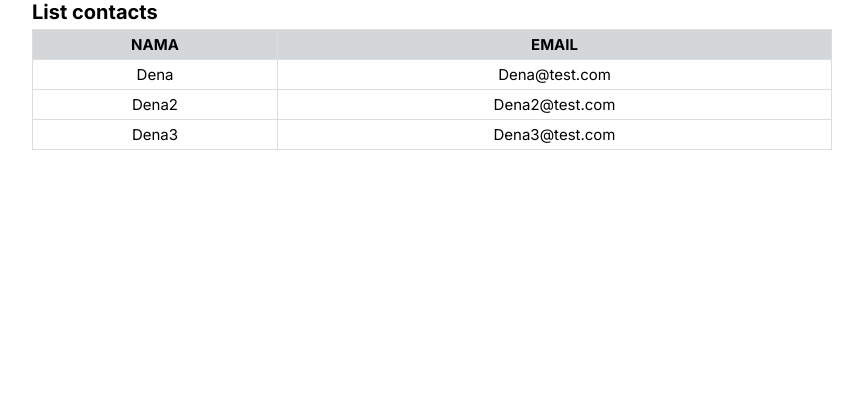
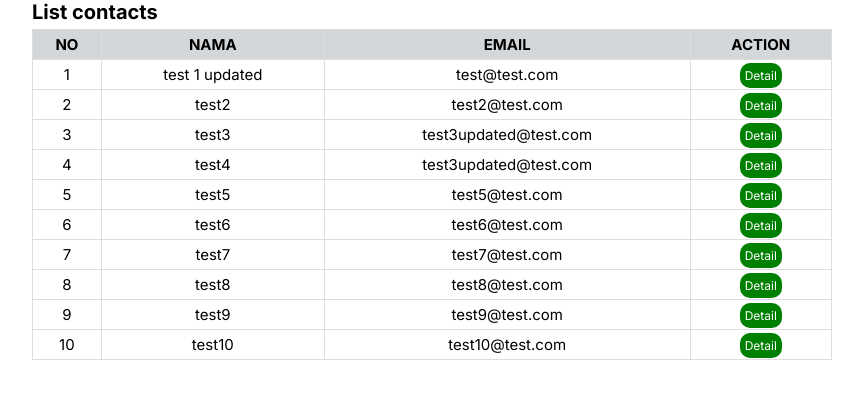
Before and after one commit to devden7/BootcampBatch13-Geeksfarm-Dena, a Node server app: page /contact in a window 1280 px wide. Shown: the part 40-439 px from the top of the page, without its empty margins (208-1071 px from the left). Run offline with Node 20, Linux system fonts and the light colour scheme; some libraries are stand-ins or nearby versions.

Commit message:
feat: add contact detail page

```diff
--- a/express.js
+++ b/express.js
@@ -1,11 +1,21 @@
 const express = require('express');
 const expressLayouts = require('express-ejs-layouts');
+const morgan = require('morgan');
+const { findData } = require('./models/yargs.model');
 
 const app = express();
 const port = 3000;
 
 app.set('view engine', 'ejs');
 app.use(expressLayouts);
+app.use(express.static('public'));
+app.use(morgan('dev'));
+
+app.use((req, res, next) => {
+  console.log('Time:', Date.now());
+  next();
+});
+
 app.get('/', (req, res) => {
   res.render('index', {
     title: 'Home page',
@@ -13,21 +23,25 @@ app.get('/', (req, res) => {
 });
 
 app.get('/contact', (req, res) => {
-  const cont = [
-    {
-      name: 'Dena',
-      email: 'Dena@test.com',
-    },
-    {
-      name: 'Dena2',
-      email: 'Dena2@test.com',
-    },
-    {
-      name: 'Dena3',
-      email: 'Dena3@test.com',
-    },
-  ];
-  res.render('contact', { title: 'Contact page', cont });
+  const data = findData();
+
+  res.render('contact', { title: 'Contact page', cont: data });
+});
+
+app.get('/contactDetail/:name', (req, res) => {
+  const params = req.params;
+  const data = findData();
+
+  const item = data.find((value) => value.name === params.name);
+  if (!item) {
+    return res.redirect('/notFound');
+  }
+  console.log(item);
+  res.render('contactDetail', {
+    title: 'Contact Detail',
+    name: params,
+    data: item,
+  });
 });
 
 app.get('/about', (req, res) => {
--- a/package.json
+++ b/package.json
@@ -14,6 +14,7 @@
     "ejs": "^3.1.10",
     "express": "^4.21.2",
     "express-ejs-layouts": "^2.5.1",
+    "morgan": "^1.10.0",
     "validator": "^13.12.0",
     "yargs": "^17.7.2"
   }
--- a/views/contact.ejs
+++ b/views/contact.ejs
@@ -9,15 +9,26 @@
     <table class="contact-table">
       <thead>
         <tr>
+          <th>No</th>
           <th>Nama</th>
           <th>Email</th>
+          <th>action</th>
         </tr>
       </thead>
       <tbody>
         <% cont.forEach((value, i) => { %>
         <tr>
+          <td><%= i+1 %></td>
           <td><%= value.name %></td>
           <td><%= value.email %></td>
+          <td>
+            <a
+              href="contactDetail/<%= value.name %>"
+              target="_blank"
+              class="btn"
+              >Detail</a
+            >
+          </td>
         </tr>
         <% }) %>
       </tbody>
--- a/views/layout.ejs
+++ b/views/layout.ejs
@@ -75,6 +75,39 @@
         font-weight: bold;
         text-transform: uppercase;
       }
+
+      .about-content {
+        display: flex;
+        justify-content: space-between;
+      }
+
+      .about-content_image {
+        height: 100px;
+        width: 100px;
+        border-radius: 10000px;
+        object-fit: cover;
+      }
+
+      .btn {
+        font-size: 12px;
+        border-radius: 10px;
+        padding: 5px;
+        background-color: green;
+        cursor: pointer;
+        color: white;
+      }
+
+      .btn:hover {
+        background-color: #095609;
+        color: white;
+      }
+
+      .card {
+        padding: 5px;
+        max-width: 40%;
+        box-shadow: 0 4px 8px 0 rgba(0, 0, 0, 0.2);
+        transition: 0.3s;
+      }
     </style>
   </head>
 
```
Also changed, not shown: views/about.ejs (+14 -1 lines), views/contactDetail.ejs (added, +10 -0 lines), public/assets/dena.jpg (added), 1 other file.
